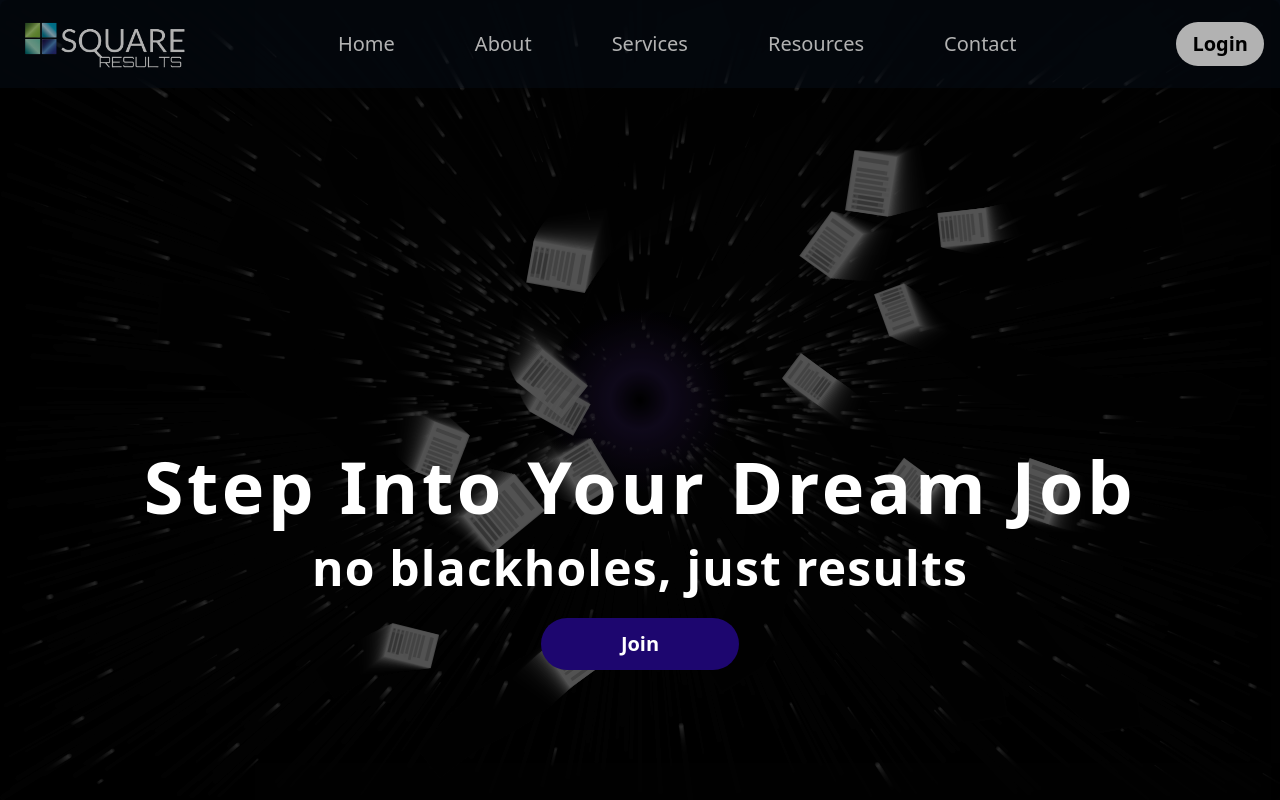
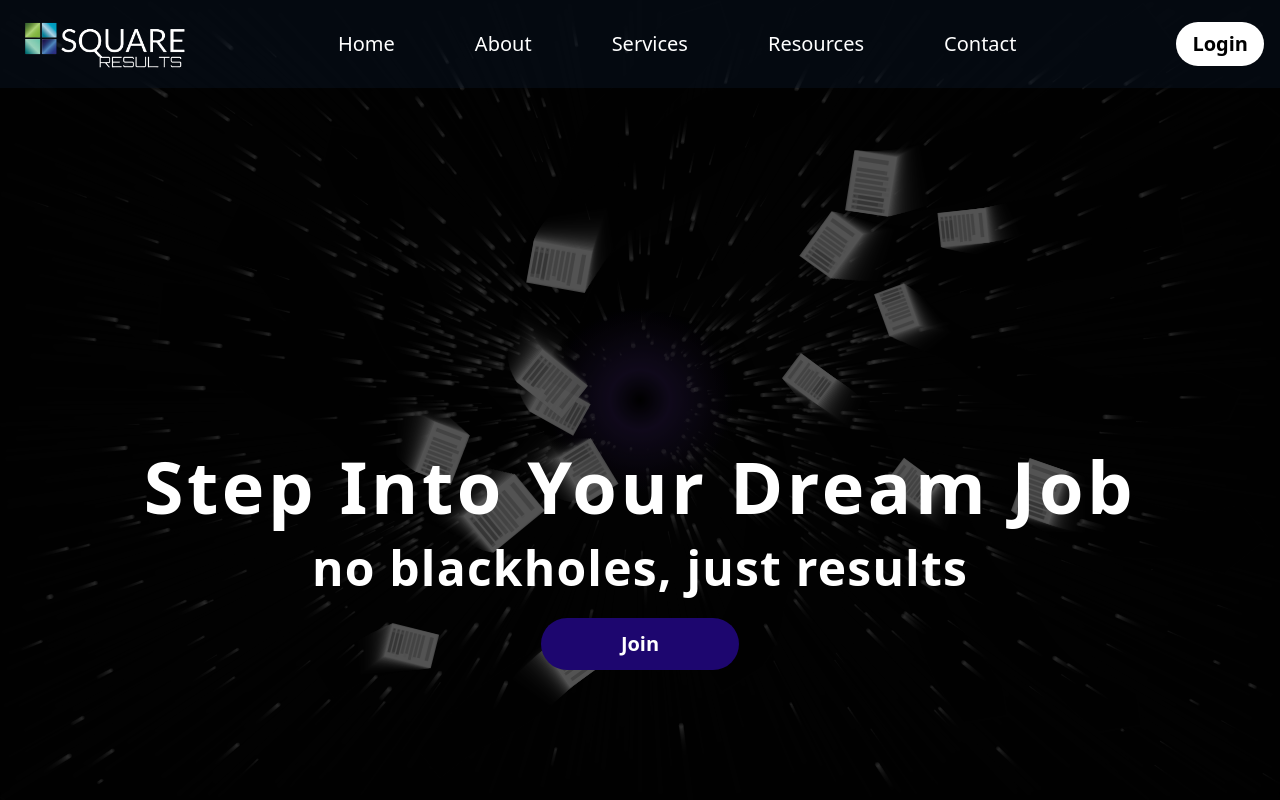
Before and after one commit to SquareResults/SQR_Website, a React (Vite) app: page / in a window 1280 px wide. Shown: the top 800 px of the page. Built offline with nearby package versions, Linux system fonts and the light colour scheme.

Commit message:
fixed navbar issue

```diff
--- a/src/components/Hero.tsx
+++ b/src/components/Hero.tsx
@@ -197,7 +197,7 @@ const Hero = () => {
         style={{ background: 'semi-transparent' }}
       />
       <div className="absolute inset-0 bg-black opacity-50 z-0"></div>
-      <div className="relative z-10 flex flex-col items-center justify-center h-full text-center text-white bg-black bg-opacity-30 p-6 rounded-lg">
+      <div className="relative z-1 flex flex-col items-center justify-center h-full text-center text-white bg-black bg-opacity-30 p-6 rounded-lg">
         <h1 className="text-10xl md:text-7xl font-bold mb-6 mt-80">
           <span className="text-white tracking-wider">Step Into Your Dream Job</span>
           <br />
```
